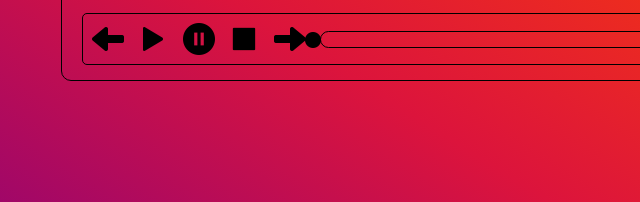
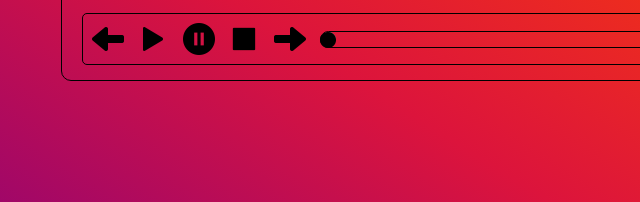
Before and after one commit to RSamokhin/YaShri2015Player, a website: page src/index.html in a window 1280 px wide. Shown: the part 540-742 px from the top of the page, 208-848 px from the left. Drawn offline with nearby package versions, Linux system fonts and the light colour scheme; files that its build step writes are made by us from their sources; files whose address does not match are found by name.

Commit message:
min max width fix

```diff
--- a/src/style/partials/content.scss
+++ b/src/style/partials/content.scss
@@ -84,7 +84,9 @@ html, body, .content {
                 display: inline-block;
                 background-color: gray;
                 height: 15px;
-                width: 0px;
+                width: 0;
+                min-width: 15px;
+                max-width: 450px;
                 border-radius: 10px;
                 margin-bottom: 8px;
                 position: relative;
```
Also changed, not shown: build/css/main.css.
